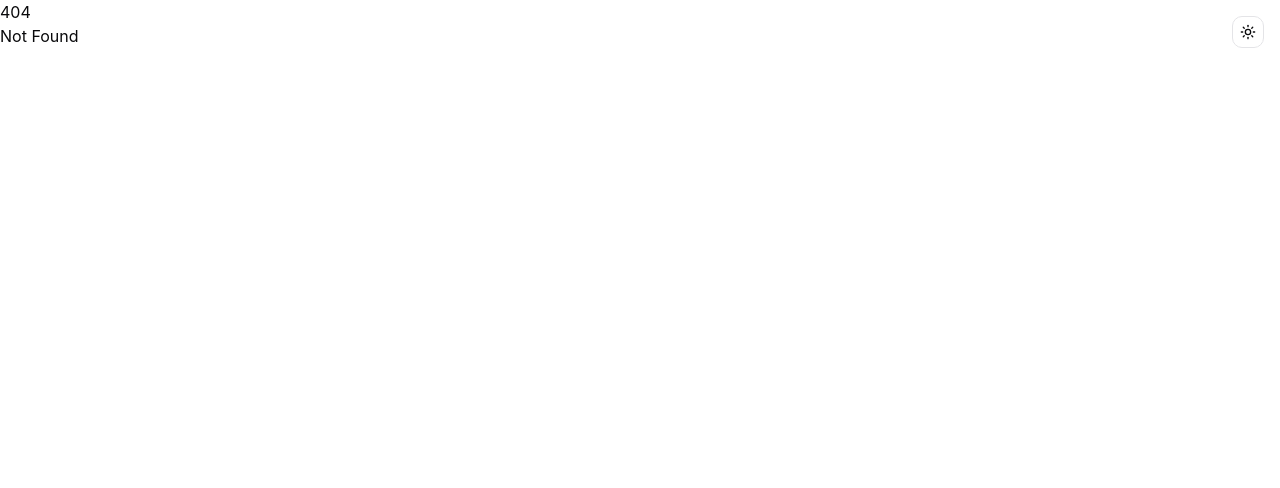
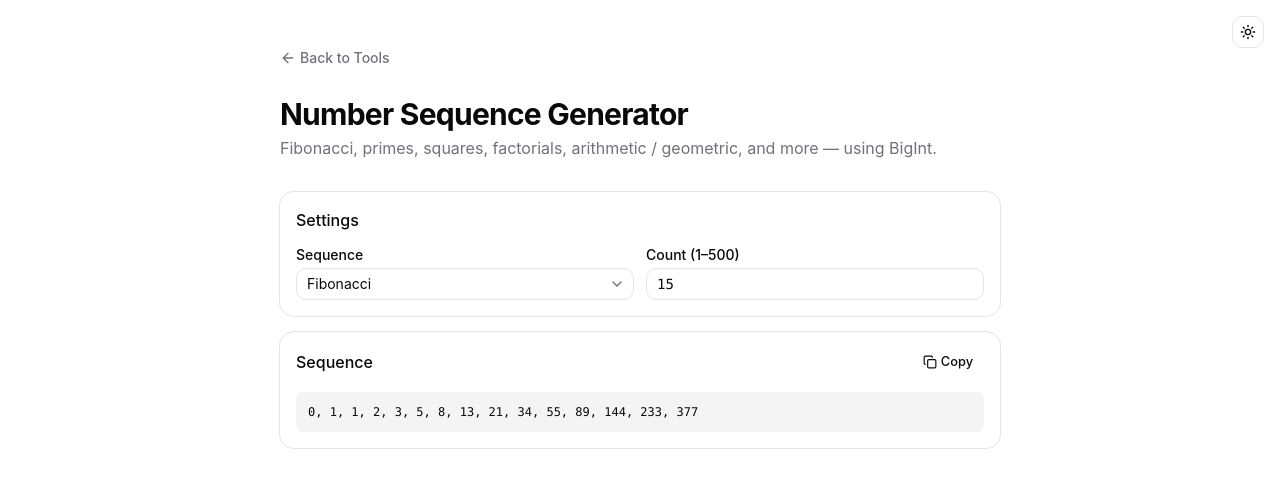
Before and after one commit to orykr/tool.ory.kr, a SvelteKit app in the folder frontend/: page /sequences in a window 1280 px wide. Before the commit this address had no page. Shown: the top 488 px of the page. Built offline with nearby package versions, Linux system fonts and the light colour scheme.

Commit message:
feat(sequences): add number sequence generator (Fibonacci/primes/AP/GP/etc)

```diff
--- a/frontend/src/routes/+page.svelte
+++ b/frontend/src/routes/+page.svelte
@@ -706,6 +706,11 @@
 			href: "/identifier",
 			title: "Identifier Validator",
 			description: "Check identifier validity and reserved-word status (JS/Py/Java/SQL)."
+		},
+		{
+			href: "/sequences",
+			title: "Number Sequences",
+			description: "Fibonacci, primes, squares, factorials, AP/GP, and more (BigInt)."
 		}
 	];
 </script>
--- /dev/null
+++ b/frontend/src/routes/sequences/+page.svelte
@@ -0,0 +1,220 @@
+<script lang="ts">
+	import * as Card from "$lib/components/ui/card/index.js";
+	import * as Select from "$lib/components/ui/select/index.js";
+	import { Button } from "$lib/components/ui/button/index.js";
+	import { Input } from "$lib/components/ui/input/index.js";
+	import { Label } from "$lib/components/ui/label/index.js";
+	import ArrowLeft from "@lucide/svelte/icons/arrow-left";
+	import Copy from "@lucide/svelte/icons/copy";
+	import Check from "@lucide/svelte/icons/check";
+
+	type Mode =
+		| "fibonacci"
+		| "primes"
+		| "squares"
+		| "cubes"
+		| "triangular"
+		| "factorials"
+		| "powers"
+		| "arithmetic"
+		| "geometric"
+		| "lucas";
+
+	const labels: Record<Mode, string> = {
+		fibonacci: "Fibonacci",
+		primes: "Prime numbers",
+		squares: "Perfect squares",
+		cubes: "Perfect cubes",
+		triangular: "Triangular numbers",
+		factorials: "Factorials",
+		powers: "Powers of n",
+		arithmetic: "Arithmetic progression",
+		geometric: "Geometric progression",
+		lucas: "Lucas numbers"
+	};
+
+	let mode = $state<Mode>("fibonacci");
+	let count = $state(15);
+	let base = $state(2);
+	let start = $state(1);
+	let step = $state(3);
+	let ratio = $state(2);
+
+	function isPrime(n: bigint): boolean {
+		if (n < 2n) return false;
+		if (n < 4n) return true;
+		if (n % 2n === 0n) return false;
+		for (let i = 3n; i * i <= n; i += 2n) {
+			if (n % i === 0n) return false;
+		}
+		return true;
+	}
+
+	let sequence = $derived.by(() => {
+		const c = Math.max(1, Math.min(500, Math.floor(count) || 1));
+		const result: bigint[] = [];
+		switch (mode) {
+			case "fibonacci": {
+				let a = 0n;
+				let b = 1n;
+				for (let i = 0; i < c; i++) {
+					result.push(a);
+					[a, b] = [b, a + b];
+				}
+				break;
+			}
+			case "lucas": {
+				let a = 2n;
+				let b = 1n;
+				for (let i = 0; i < c; i++) {
+					result.push(a);
+					[a, b] = [b, a + b];
+				}
+				break;
+			}
+			case "primes": {
+				let n = 2n;
+				while (result.length < c) {
+					if (isPrime(n)) result.push(n);
+					n++;
+				}
+				break;
+			}
+			case "squares":
+				for (let i = 1; i <= c; i++) result.push(BigInt(i) * BigInt(i));
+				break;
+			case "cubes":
+				for (let i = 1; i <= c; i++) result.push(BigInt(i) * BigInt(i) * BigInt(i));
+				break;
+			case "triangular":
+				for (let i = 1; i <= c; i++) result.push((BigInt(i) * BigInt(i + 1)) / 2n);
+				break;
+			case "factorials": {
+				let f = 1n;
+				for (let i = 0; i < c; i++) {
+					if (i === 0) result.push(1n);
+					else {
+						f *= BigInt(i);
+						result.push(f);
+					}
+				}
+				break;
+			}
+			case "powers": {
+				const b = BigInt(Math.floor(base) || 2);
+				let v = 1n;
+				for (let i = 0; i < c; i++) {
+					result.push(v);
+					v *= b;
+				}
+				break;
+			}
+			case "arithmetic": {
+				const s = BigInt(Math.floor(start) || 0);
+				const d = BigInt(Math.floor(step) || 1);
+				let v = s;
+				for (let i = 0; i < c; i++) {
+					result.push(v);
+					v += d;
+				}
+				break;
+			}
+			case "geometric": {
+				const s = BigInt(Math.floor(start) || 1);
+				const r = BigInt(Math.floor(ratio) || 2);
+				let v = s;
+				for (let i = 0; i < c; i++) {
+					result.push(v);
+					v *= r;
+				}
+				break;
+			}
+		}
+		return result;
+	});
+
+	let copied = $state(false);
+	async function copy() {
+		await navigator.clipboard.writeText(sequence.map(String).join(", "));
+		copied = true;
+		setTimeout(() => (copied = false), 1500);
+	}
+</script>
+
+<main class="container mx-auto max-w-3xl px-6 py-12">
+	<nav class="mb-6">
+		<a
+			href="/"
+			class="text-muted-foreground hover:text-foreground inline-flex items-center gap-1 text-sm font-medium transition-colors"
+		>
+			<ArrowLeft class="h-4 w-4" />
+			Back to Tools
+		</a>
+	</nav>
+
+	<header class="mb-8">
+		<h1 class="text-3xl font-bold tracking-tight">Number Sequence Generator</h1>
+		<p class="text-muted-foreground mt-1">
+			Fibonacci, primes, squares, factorials, arithmetic / geometric, and more — using BigInt.
+		</p>
+	</header>
+
+	<Card.Root class="mb-4">
+		<Card.Header><Card.Title class="text-base">Settings</Card.Title></Card.Header>
+		<Card.Content class="space-y-3">
+			<div class="grid gap-3 sm:grid-cols-2">
+				<div class="space-y-1.5">
+					<Label for="md">Sequence</Label>
+					<Select.Root type="single" bind:value={mode as never}>
+						<Select.Trigger id="md" class="w-full">{labels[mode]}</Select.Trigger>
+						<Select.Content>
+							{#each Object.entries(labels) as [k, v] (k)}
+								<Select.Item value={k}>{v}</Select.Item>
+							{/each}
+						</Select.Content>
+					</Select.Root>
+				</div>
+				<div class="space-y-1.5">
+					<Label for="cn">Count (1–500)</Label>
+					<Input id="cn" type="number" min="1" max="500" bind:value={count} class="font-mono" />
+				</div>
+				{#if mode === "powers"}
+					<div class="space-y-1.5">
+						<Label for="bs">Base</Label>
+						<Input id="bs" type="number" bind:value={base} class="font-mono" />
+					</div>
+				{:else if mode === "arithmetic"}
+					<div class="space-y-1.5">
+						<Label for="st">Start</Label>
+						<Input id="st" type="number" bind:value={start} class="font-mono" />
+					</div>
+					<div class="space-y-1.5">
+						<Label for="sp">Common difference</Label>
+						<Input id="sp" type="number" bind:value={step} class="font-mono" />
+					</div>
+				{:else if mode === "geometric"}
+					<div class="space-y-1.5">
+						<Label for="g1">Start</Label>
+						<Input id="g1" type="number" bind:value={start} class="font-mono" />
+					</div>
+					<div class="space-y-1.5">
+						<Label for="g2">Common ratio</Label>
+						<Input id="g2" type="number" bind:value={ratio} class="font-mono" />
+					</div>
+				{/if}
+			</div>
+		</Card.Content>
+	</Card.Root>
+
+	<Card.Root>
+		<Card.Header class="flex flex-row items-center justify-between">
+			<Card.Title class="text-base">Sequence</Card.Title>
+			<Button variant="ghost" size="sm" onclick={copy} disabled={!sequence.length}>
+				{#if copied}<Check />Copied{:else}<Copy />Copy{/if}
+			</Button>
+		</Card.Header>
+		<Card.Content>
+			<pre class="bg-muted overflow-x-auto rounded-md p-3 font-mono text-xs whitespace-pre-wrap">{sequence.map(String).join(", ")}</pre>
+		</Card.Content>
+	</Card.Root>
+</main>
```
